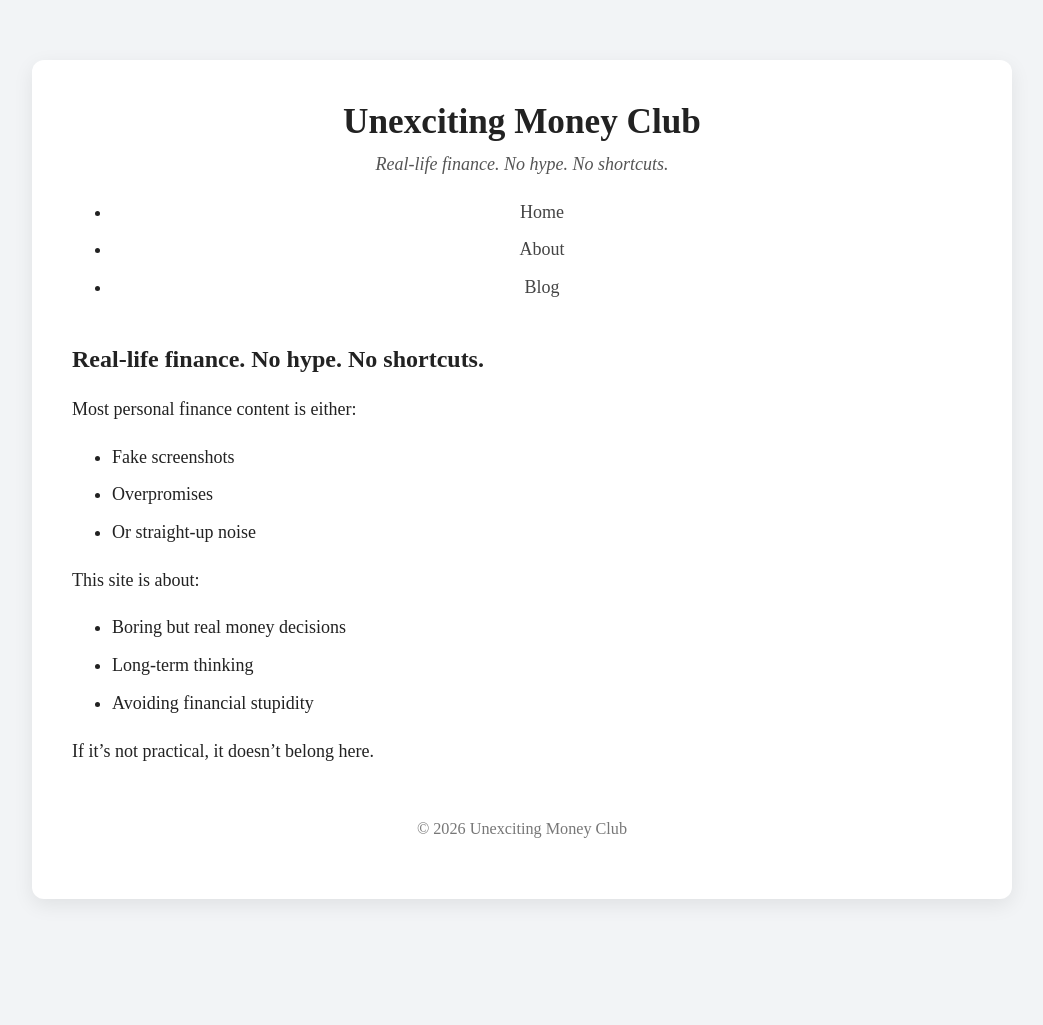
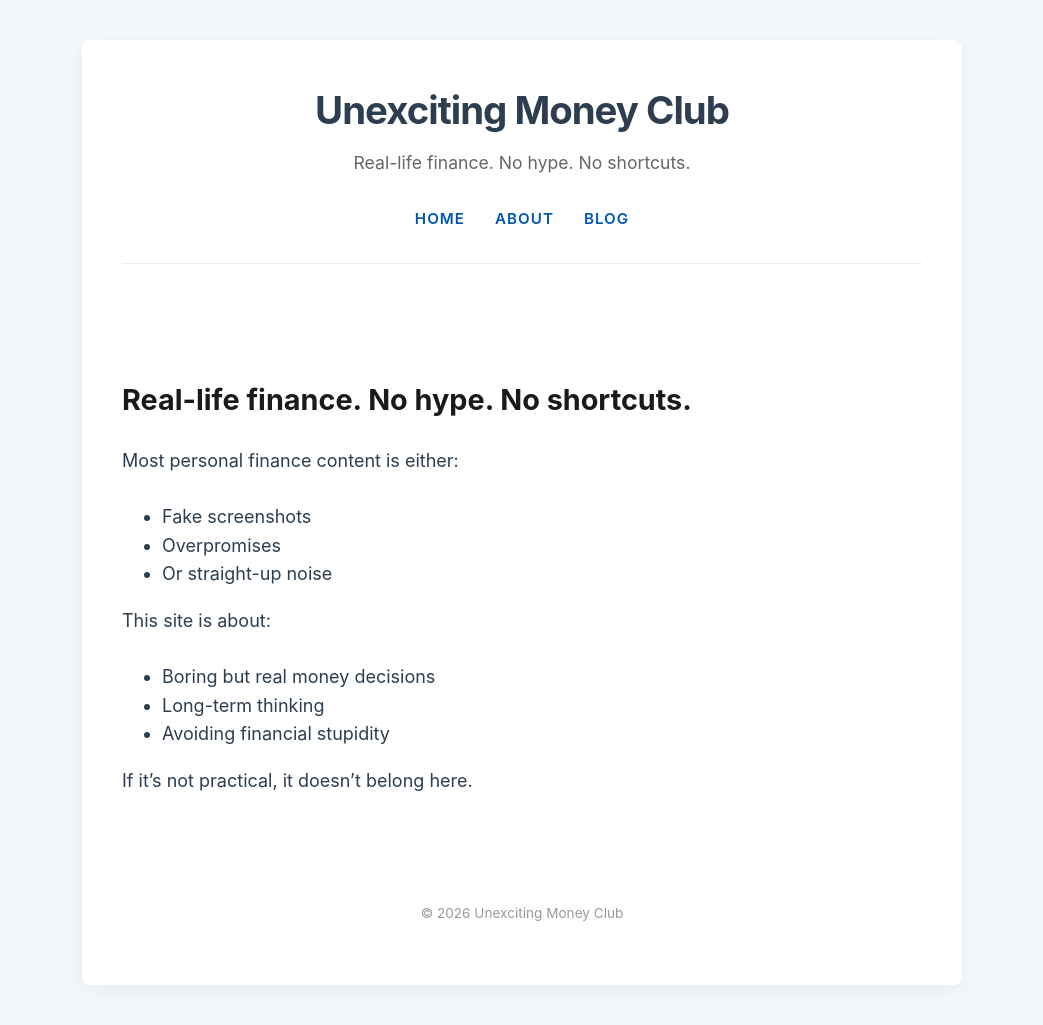
Before and after one commit to HarieshMK/HarieshMK.github.io, a Jekyll site: the page built from index.md, in a window 1280 px wide. Shown: the whole page, without its empty margins (118-1161 px from the left). Built offline with Jekyll 4.4.1, drawn with Linux system fonts in a browser that asks for light colours; before the commit the page ends 959 px from its top, so only the background shows below that.

Commit message:
Update style.css

```diff
--- a/assets/css/style.css
+++ b/assets/css/style.css
@@ -1,153 +1,146 @@
-/* ===== Base Page ===== */
-
+/* ===== Base Page & Typography ===== */
 body {
-  background-color: #f2f4f6;
-  color: #222;
+  background-color: #f4f7f9; /* Slightly cooler grey-blue */
+  color: #2c3e50;            /* Dark slate for better readability */
+  font-family: -apple-system, BlinkMacSystemFont, "Segoe UI", Roboto, Helvetica, Arial, sans-serif;
   font-size: 18px;
-  line-height: 1.65;
+  line-height: 1.6;
   margin: 0;
+  padding: 0 15px;
 }
 
 /* ===== Layout ===== */
-
 .container {
-  max-width: 900px;
-  margin: 60px auto;
+  max-width: 800px;         /* Narrower is actually easier to read */
+  margin: 40px auto;
   background: #ffffff;
   padding: 40px;
-  border-radius: 12px;
-  box-shadow: 0 6px 20px rgba(0,0,0,0.08);
+  border-radius: 8px;
+  box-shadow: 0 4px 15px rgba(0,0,0,0.05);
 }
 
-/* ===== Header ===== */
-
+/* ===== Header & Navigation ===== */
 header {
   text-align: center;
-  margin-bottom: 40px;
+  margin-bottom: 50px;
+  border-bottom: 1px solid #eee;
+  padding-bottom: 30px;
 }
 
 header h1 {
-  font-size: 2.2rem;
-  margin: 0 0 6px;
+  font-size: 2.4rem;
+  margin: 0;
+  letter-spacing: -1px;
+}
+
+header h1 a {
+  color: #1a1a1a;
+  text-decoration: none;
 }
 
 header .tagline {
-  color: #555;
-  font-style: italic;
-  margin: 4px 0 0;
+  color: #666;
+  font-size: 1.1rem;
+  margin-top: 8px;
 }
 
-/* ===== Navigation ===== */
-
-nav {
-  margin-top: 16px;
+/* New Navigation Styling */
+.nav-list {
+  list-style: none;
+  padding: 0;
+  margin: 25px 0 0;
+  display: flex;
+  justify-content: center;
+  gap: 30px;
 }
 
-nav a {
-  margin: 0 12px;
+.nav-list li a {
   text-decoration: none;
-  color: #444;
-  font-weight: 500;
+  color: #0056b3; /* Professional blue */
+  font-weight: 600;
+  font-size: 0.95rem;
+  text-transform: uppercase;
+  letter-spacing: 1px;
 }
 
-nav a:hover {
-  text-decoration: underline;
+.nav-list li a:hover {
+  color: #003d7a;
+  border-bottom: 2px solid #0056b3;
 }
 
-/* ===== Global Typography ===== */
-/* ===== Content Headings ===== */
-h1 {
-  font-size: 2.2rem;
-  line-height: 1.25;
+/* ===== Content Structure ===== */
+main {
+  padding: 20px 0;
 }
+
 h2 {
-  font-size: 1.5rem;
-  line-height: 1.35;
-  margin-top: 1.6em;
-}
-h3 {
-  font-size: 1.2rem;
+  font-size: 1.8rem;
+  color: #1a1a1a;
+  margin-top: 1.5em;
 }
 
 p {
-  margin: 1em 0;
+  margin-bottom: 1.5em;
 }
 
-ul li {
-  margin-bottom: 8px;
-}
-/* ===== Content Links ===== */
-
-a {
-  color: #2a2a2a;
-  text-decoration: underline;
-  text-decoration-thickness: 1.5px;
-  text-underline-offset: 3px;
+/* Ensure images don't overflow */
+img {
+  max-width: 100%;
+  height: auto;
+  border-radius: 4px;
 }
 
-a:hover {
-  opacity: 0.75;
-}
-/* ===== Blog List ===== */
-
+/* ===== Blog List (The Cards) ===== */
 .post-card-link {
   display: block;
   text-decoration: none;
   color: inherit;
+  margin-bottom: 20px;
 }
 
 .post-card {
-  padding: 14px 18px;
-  margin-bottom: 14px;
-  border: 1px solid #eee;
-  border-radius: 8px;
-  background: #fafafa;
-  transition: background 0.15s ease;
+  padding: 25px;
+  border: 1px solid #eef2f6;
+  border-radius: 10px;
+  background: #fff;
+  transition: transform 0.2s ease, box-shadow 0.2s ease;
 }
 
 .post-card:hover {
-  background: #f5f5f5;
-}
-
-/* Title inside list (override global h2 spacing) */
-.post-card h2 {
-  margin: 0;
+  transform: translateY(-3px);
+  box-shadow: 0 8px 20px rgba(0,0,0,0.06);
+  border-color: #d1d9e0;
 }
 
 .post-title {
-  font-size: 1.05rem;
+  font-size: 1.3rem;
   font-weight: 700;
-  display: inline-block;
-  border-bottom: 2px solid #111;
-  padding-bottom: 3px;
+  color: #1a1a1a;
+  margin-bottom: 8px;
+  display: block;
 }
 
 .post-date {
-  font-size: 0.75rem;
-  color: #777;
-  margin: 4px 0 6px;
+  font-size: 0.85rem;
+  color: #888;
+  margin-bottom: 12px;
+  display: block;
 }
 
-.post-excerpt p {
-  font-size: 0.9rem;
-  color: #444;
-  margin: 0;
-  line-height: 1.45;
-}
+/* ===== Newsletter Box ===== */
 .subscribe-box {
-  margin: 60px 0 40px;
-  padding: 30px;
-  background: #f7f8fa;
+  margin: 60px 0 20px;
+  padding: 40px;
+  background: #f8f9fa;
+  border: 1px solid #edeff2;
   border-radius: 12px;
   text-align: center;
 }
 
-
 /* ===== Footer ===== */
-
 footer {
   text-align: center;
-  color: #777;
-  font-size: 0.9em;
-  margin-top: 50px;
+  color: #999;
+  font-size: 0.85rem;
+  margin: 60px 0 20px;
 }
```
